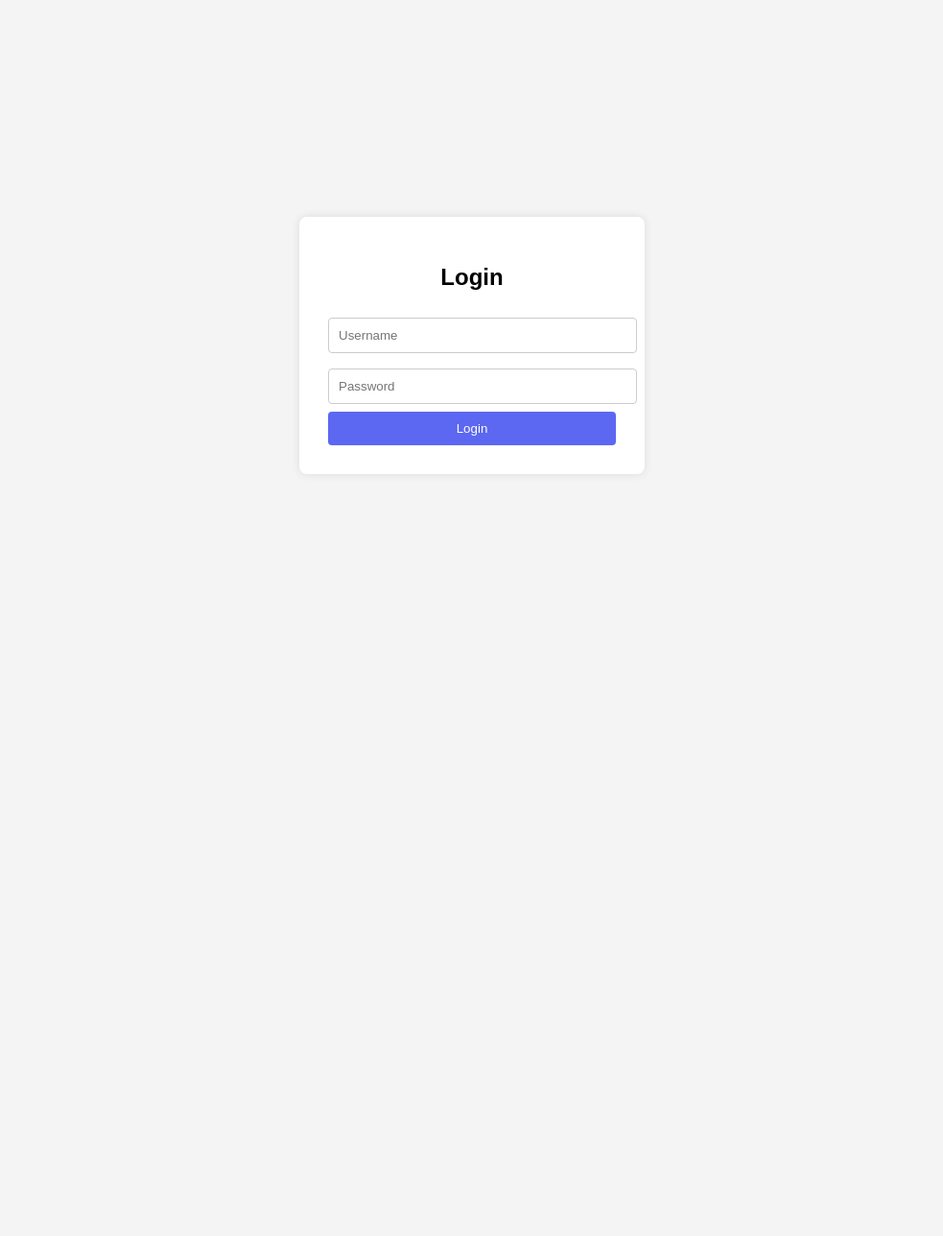
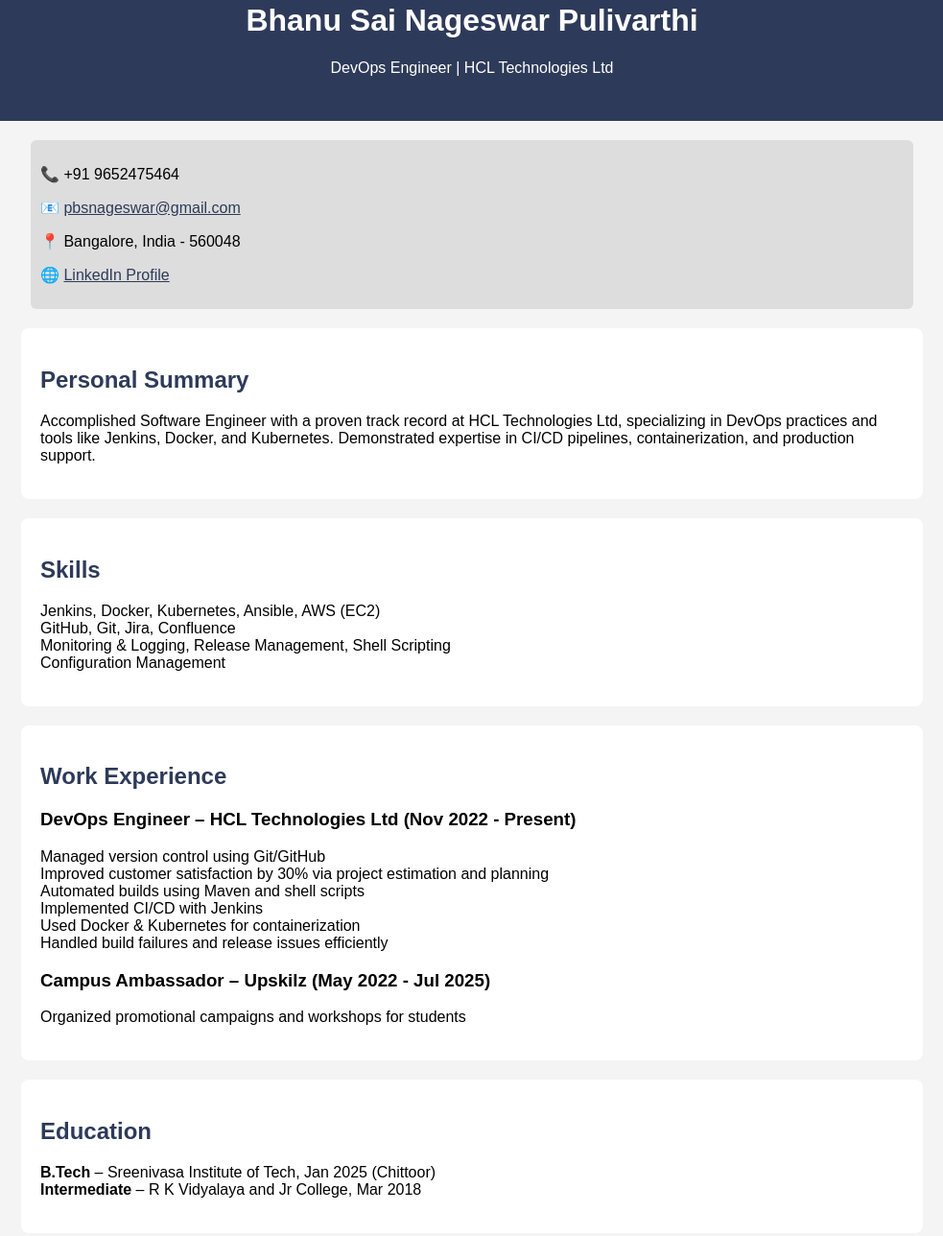
Before and after one commit to Sainageswarpulivarthi/PULIVARTHI_BHANU_SAI_NAGESWAR, a plain HTML site: page index.html in a window 1280 px wide. Shown: the part 48-1336 px from the top of the page at 96% size, without its empty margins (148-1131 px from the left). Before the commit the page ends 816 px from the top, so only its background shows below. Drawn offline with Linux system fonts and the light colour scheme.

Commit message:
Update index.html

```diff
--- a/index.html
+++ b/index.html
@@ -2,59 +2,138 @@
 <html lang="en">
 <head>
   <meta charset="UTF-8">
-    <title>Login Page</title>
+  <meta name="viewport" content="width=device-width, initial-scale=1">
+  <title>Bhanu Sai Nageswar Pulivarthi - Portfolio</title>
   <style>
     body {
       font-family: Arial, sans-serif;
-            background-color: #f4f4f4;
-            display: flex;
-            height: 100vh;
-            justify-content: center;
-            align-items: center;
+      background: #f4f4f4;
+      margin: 0;
+      padding: 0;
     }
-        .login-container {
-            background-color: #fff;
+    header {
+      background-color: #2e3a59;
+      color: white;
       padding: 30px;
+      text-align: center;
+    }
+    section {
+      padding: 20px;
+      max-width: 900px;
+      margin: auto;
+      background: white;
+      margin-top: 20px;
       border-radius: 8px;
-            box-shadow: 0 0 10px rgba(0,0,0,0.1);
-            width: 300px;
     }
     h2 {
-            text-align: center;
+      color: #2e3a59;
+    }
+    ul {
+      list-style: none;
+      padding: 0;
+    }
+    .contact {
+      background-color: #ddd;
+      padding: 10px;
+      border-radius: 6px;
       margin-bottom: 20px;
     }
-        input[type="text"],
-        input[type="password"] {
-            width: 100%;
-            padding: 10px;
-            margin: 8px 0;
-            border: 1px solid #ccc;
-            border-radius: 4px;
+    footer {
+      text-align: center;
+      padding: 20px;
+      background: #2e3a59;
+      color: white;
+      margin-top: 40px;
     }
-        button {
-            width: 100%;
-            padding: 10px;
-            background-color: #5c67f2;
-            color: white;
-            border: none;
-            border-radius: 4px;
-            cursor: pointer;
-        }
-        button:hover {
-            background-color: #4a54e1;
+    a {
+      color: #2e3a59;
     }
   </style>
 </head>
 <body>
 
-<div class="login-container">
-    <h2>Login</h2>
-    <form action="login.php" method="POST">
-        <input type="text" name="username" placeholder="Username" required />
-        <input type="password" name="password" placeholder="Password" required />
-        <button type="submit">Login</button>
-    </form>
-</div>
+<header>
+  <h1>Bhanu Sai Nageswar Pulivarthi</h1>
+  <p>DevOps Engineer | HCL Technologies Ltd</p>
+</header>
+
+<section class="contact">
+  <p>📞 +91 9652475464</p>
+  <p>📧 <a href="mailto:pbsnageswar@gmail.com">pbsnageswar@gmail.com</a></p>
+  <p>📍 Bangalore, India - 560048</p>
+  <p>🌐 <a href="https://www.linkedin.com/in/pulivarthi-bhanu-sai-nageswar885218205">LinkedIn Profile</a></p>
+</section>
+
+<section>
+  <h2>Personal Summary</h2>
+  <p>Accomplished Software Engineer with a proven track record at HCL Technologies Ltd, specializing in DevOps practices and tools like Jenkins, Docker, and Kubernetes. Demonstrated expertise in CI/CD pipelines, containerization, and production support.</p>
+</section>
+
+<section>
+  <h2>Skills</h2>
+  <ul>
+    <li>Jenkins, Docker, Kubernetes, Ansible, AWS (EC2)</li>
+    <li>GitHub, Git, Jira, Confluence</li>
+    <li>Monitoring & Logging, Release Management, Shell Scripting</li>
+    <li>Configuration Management</li>
+  </ul>
+</section>
+
+<section>
+  <h2>Work Experience</h2>
+  <h3>DevOps Engineer – HCL Technologies Ltd (Nov 2022 - Present)</h3>
+  <ul>
+    <li>Managed version control using Git/GitHub</li>
+    <li>Improved customer satisfaction by 30% via project estimation and planning</li>
+    <li>Automated builds using Maven and shell scripts</li>
+    <li>Implemented CI/CD with Jenkins</li>
+    <li>Used Docker & Kubernetes for containerization</li>
+    <li>Handled build failures and release issues efficiently</li>
+  </ul>
+
+  <h3>Campus Ambassador – Upskilz (May 2022 - Jul 2025)</h3>
+  <ul>
+    <li>Organized promotional campaigns and workshops for students</li>
+  </ul>
+</section>
+
+<section>
+  <h2>Education</h2>
+  <ul>
+    <li><strong>B.Tech</strong> – Sreenivasa Institute of Tech, Jan 2025 (Chittoor)</li>
+    <li><strong>Intermediate</strong> – R K Vidyalaya and Jr College, Mar 2018</li>
+  </ul>
+</section>
+
+<section>
+  <h2>Projects</h2>
+  <ul>
+    <li>Web Application on Student Results (2021)</li>
+    <li>Gas Leakage Alarm (2019)</li>
+    <li>Hydro Electricity Dam Prototype (2019)</li>
+  </ul>
+</section>
+
+<section>
+  <h2>Languages</h2>
+  <ul>
+    <li>Telugu – Native</li>
+    <li>Hindi – Limited Working Proficiency</li>
+    <li>English – Full Professional Proficiency</li>
+    <li>Tamil – Limited Working Proficiency</li>
+  </ul>
+</section>
+
+<section>
+  <h2>Certifications</h2>
+  <ul>
+    <li>Ethical Hacking by Indian Servers</li>
+  </ul>
+</section>
+
+<footer>
+  <p>© 2025 Bhanu Sai Nageswar Pulivarthi</p>
+</footer>
 
 </body>
 </html>
```
Lines whose indentation alone changed are shown as unchanged.
